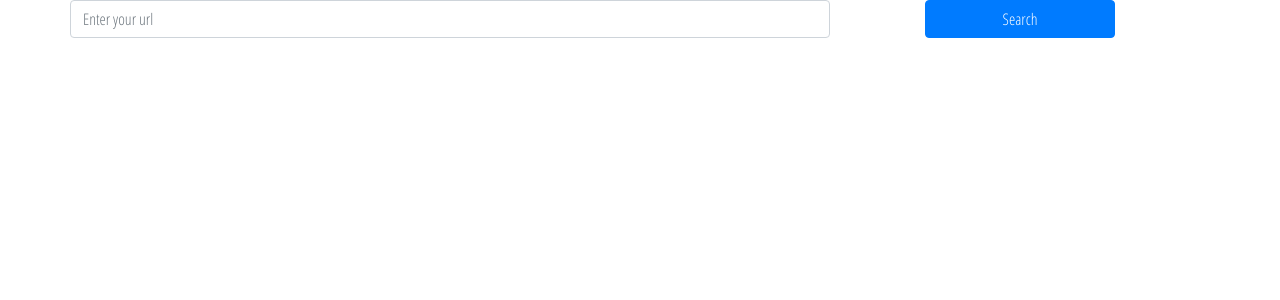
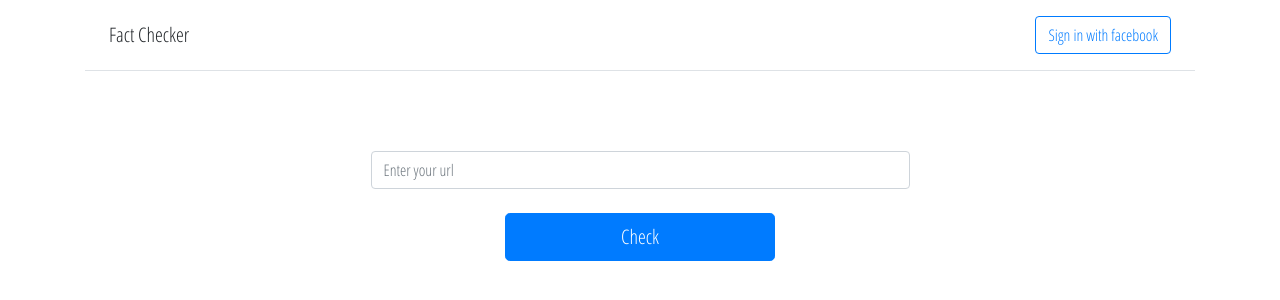
Before and after one commit to foyez/fact-checker, a React (Create React App) app: page / in a window 1280 px wide. Shown: the top 300 px of the page. Built offline with nearby package versions, Linux system fonts and the light colour scheme.

Commit message:
restructure url for db

```diff
--- a/src/App.jsx
+++ b/src/App.jsx
@@ -1,12 +1,15 @@
 import React from 'react'
 import { Switch, Route } from 'react-router-dom'
 
+import Layout from './layout/Layout'
 import HomePage from './pages/HomePage/HomePage'
 
 const App = () => (
-  <Switch>
-    <Route exact path="/" component={HomePage} />
-  </Switch>
+  <Layout>
+    <Switch>
+      <Route exact path="/" component={HomePage} />
+    </Switch>
+  </Layout>
 )
 
 export default App
--- /dev/null
+++ b/src/components/Navigation/Navigation.jsx
@@ -0,0 +1,12 @@
+import React from 'react'
+
+const Navigation = () => {
+  return (
+    <div className="d-flex justify-content-between align-items-center p-3 px-md-4 mb-3 bg-white border-bottom box-shadow">
+      <h5 className="my-0 mr-md-auto font-weight-normal">Fact Checker</h5>
+      <div className="btn btn-outline-primary">Sign in with facebook</div>
+    </div>
+  )
+}
+
+export default Navigation
--- a/src/components/SearchBox/SearchBox.jsx
+++ b/src/components/SearchBox/SearchBox.jsx
@@ -2,7 +2,8 @@ import React from 'react'
 
 const SearchBox = ({ changed, value, submitted }) => {
   return (
-    <form onSubmit={submitted} className="row">
+    <form onSubmit={submitted} className="px-3 py-3 pt-md-5 pb-md-4 mx-auto text-center">
+      <div className="form-group w-50 mx-auto mt-3 mb-4">
         <label htmlFor="inputSearch" className="sr-only">
           Enter your url
         </label>
@@ -10,11 +11,12 @@ const SearchBox = ({ changed, value, submitted }) => {
           type="search"
           id="inputSearch"
           value={value}
-        className="form-control col-md-8"
+          className="form-control"
           placeholder="Enter your url"
           onChange={changed}
         />
-      <button className="btn btn-primary offset-md-1 col-md-2">Search</button>
+      </div>
+      <button className="btn btn-lg btn-primary w-25">Check</button>
     </form>
   )
 }
--- a/src/components/SearchResult/SearchResult.jsx
+++ b/src/components/SearchResult/SearchResult.jsx
@@ -5,13 +5,13 @@ const SearchResults = ({ result }) => {
     const { title, body } = result
 
     return (
-      <div>
+      <div className="text-center mt-4">
         <h1>{title}</h1>
         <p>{body}</p>
       </div>
     )
   } else if (result === undefined) {
-    return <div className="text-primary">No record found for this URL in our system</div>
+    return <h3 className="text-center mt-4">No record found for this URL in our system</h3>
   }
 
   return null
--- a/src/index.scss
+++ b/src/index.scss
@@ -17,3 +17,8 @@ body {
   // box-sizing: border-box;
   font-family: 'Open Sans Condensed', Arial, sans-serif;
 }
+
+// a {
+//   text-decoration: none;
+//   color: #000;
+// }
--- a/src/layout/Layout.jsx
+++ b/src/layout/Layout.jsx
@@ -0,0 +1,14 @@
+import React from 'react'
+import Navigation from '../components/Navigation/Navigation'
+
+const Layout = ({ children }) => {
+  return (
+    <div className="container">
+      <Navigation />
+
+      {children}
+    </div>
+  )
+}
+
+export default Layout
--- a/src/pages/HomePage/HomePage.jsx
+++ b/src/pages/HomePage/HomePage.jsx
@@ -5,25 +5,25 @@ import SearchResult from '../../components/SearchResult/SearchResult'
 import { firestore, getUrlArticles } from '../../firebase/firebase.utils'
 
 const HomePage = () => {
-  const [search, setSearch] = useState('')
+  const [url, setUrl] = useState('')
   const [result, setResult] = useState(null)
 
   const handleChange = e => {
     let { value } = e.target
 
-    setSearch(value)
+    setUrl(value)
   }
 
   const handleSubmit = e => {
     e.preventDefault()
 
-    if (search.length <= 3) return
+    if (url.length <= 3) return
 
     const fetchArticles = async () => {
       try {
         const urlsRef = await firestore.collection('urls')
         const snapshot = await urlsRef.get()
-        console.log(getUrlArticles(snapshot, search))
+        // console.log(getUrlArticles(snapshot, url))
       } catch (error) {
         console.log(error)
       }
@@ -32,9 +32,11 @@ const HomePage = () => {
 
     const fetchArticle = async () => {
       try {
-        const transformedString = search.replace(/\//g, v => '\\')
-        console.log(transformedString)
-        const urlsRef = await firestore.doc(`urls/${transformedString}`)
+        let transformedUrl = url.replace(/^http(s)?:\/\//i, '')
+        transformedUrl = transformedUrl.replace(/^www\./i, '')
+        transformedUrl = transformedUrl.replace(/\//g, '\\')
+
+        const urlsRef = await firestore.doc(`urls/${transformedUrl}`)
         const snapshot = await urlsRef.get()
         const article = await snapshot.data()
 
@@ -47,8 +49,8 @@ const HomePage = () => {
   }
 
   return (
-    <div className="container">
-      <SearchBox changed={handleChange} submitted={handleSubmit} value={search} />
+    <div>
+      <SearchBox changed={handleChange} submitted={handleSubmit} value={url} />
       <SearchResult result={result} />
     </div>
   )
```
Also changed, not shown: src/components/Footer/Footer.jsx (added, +14 -0 lines). Lines whose indentation alone changed are shown as unchanged.
